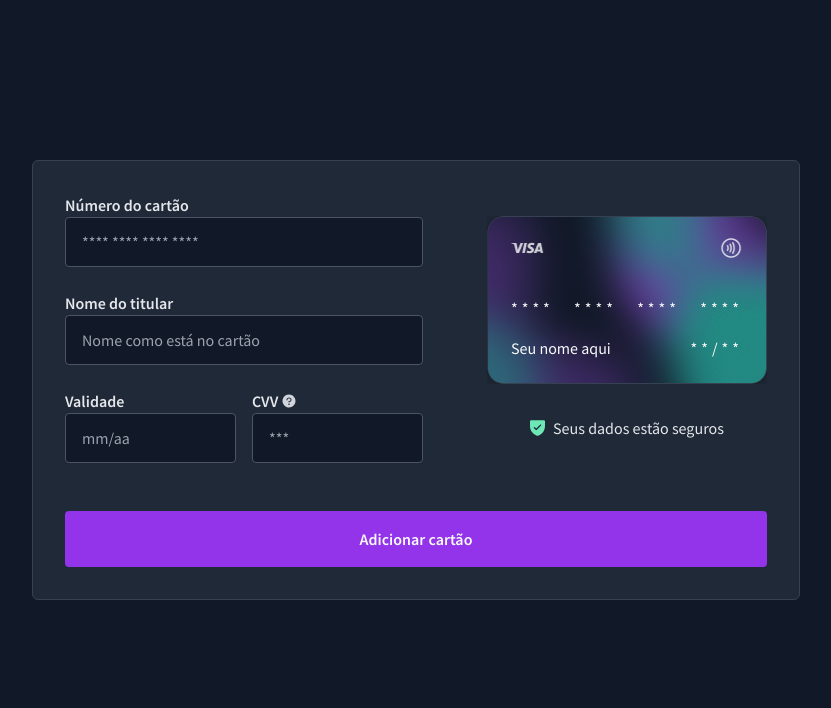
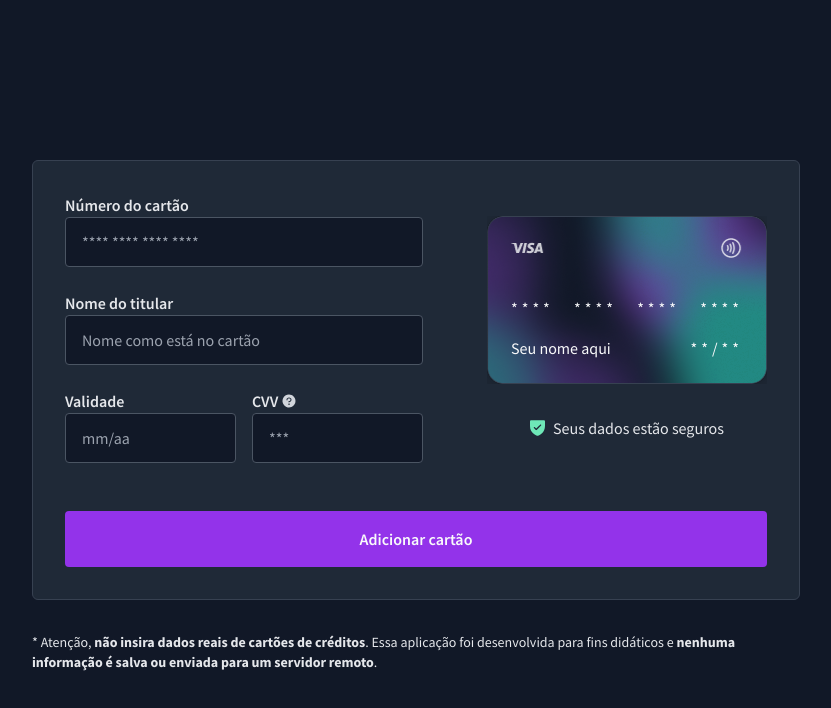
Before and after one commit to jfilipedias/credit-card-form, a React (Vite) app: page / in a window 1280 px wide. Shown: the top 708 px of the page, without its empty margins (224-1055 px from the left). Built offline with nearby package versions, Linux system fonts and the light colour scheme.

Commit message:
feat: Adds warning comment

```diff
--- a/src/App.tsx
+++ b/src/App.tsx
@@ -76,7 +76,7 @@ function App() {
     <FormProvider {...addCreditCardForm}>
       <form
         onSubmit={handleSubmit(handleAddCreditCard)}
-        className="mx-auto mt-16 flex h-screen max-w-3xl flex-col items-center border-[#374151] bg-[#1F2937] px-6 py-8 lg:mt-40 lg:h-fit lg:rounded-md lg:border lg:p-8"
+        className="mx-auto mt-16 flex max-w-3xl flex-col items-center border-[#374151] bg-[#1F2937] px-6 py-8 md:h-screen lg:mt-40 lg:h-fit lg:rounded-md lg:border lg:p-8"
       >
         <div className="flex w-full flex-col items-center gap-16 lg:flex-row-reverse">
           <section className="flex w-72 flex-col items-center gap-8">
@@ -187,6 +187,16 @@ function App() {
           Adicionar cartão
         </Button>
       </form>
+
+      <p className="mx-auto w-full max-w-3xl px-6 pb-8 text-sm text-[#E5E7EB] md:mt-8 md:p-0">
+        * Atenção,{' '}
+        <strong>não insira dados reais de cartões de créditos</strong>. Essa
+        aplicação foi desenvolvida para fins didáticos e{' '}
+        <strong>
+          nenhuma informação é salva ou enviada para um servidor remoto
+        </strong>
+        .
+      </p>
     </FormProvider>
   )
 }
--- a/src/utils/masks.ts
+++ b/src/utils/masks.ts
@@ -7,5 +7,7 @@ export function maskCreditCardNumber(number: string) {
 }
 
 export function maskCreditCardValidity(validity: string) {
-  return validity.replace(/\D/g, '').replace(/(\d{2})(\d)/, '$1/$2')
+  return validity
+    .replace(/\D/g, '')
+    .replace(/(0?[1-9]|1[0-2])([2-9]\d)/, '$1/$2')
 }
```
